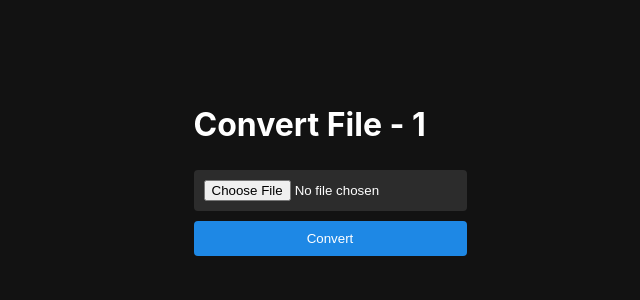
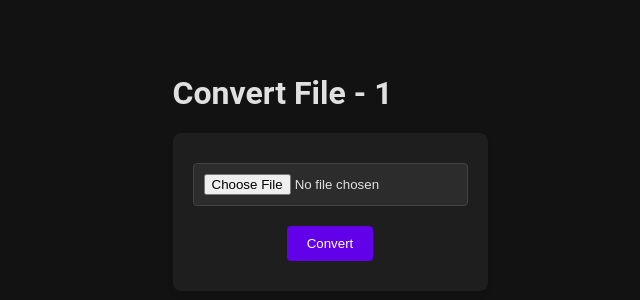
Before and after one commit to ChristopherStrom/web-converter, a React (Create React App) app in the folder frontend/: page /convert/1 in a window 1280 px wide. Shown: the part 228-528 px from the top of the page, without its empty margins (310-950 px from the left). Built offline with nearby package versions, Linux system fonts and the light colour scheme.

Commit message:
Update index.css

```diff
--- a/frontend/src/index.css
+++ b/frontend/src/index.css
@@ -1,8 +1,8 @@
 body {
   margin: 0;
-  font-family: -apple-system, BlinkMacSystemFont, 'Segoe UI', Roboto, 'Helvetica Neue', Arial, 'Noto Sans', sans-serif, 'Apple Color Emoji', 'Segoe UI Emoji', 'Segoe UI Symbol', 'Noto Color Emoji';
+  font-family: 'Roboto', sans-serif;
   background-color: #121212;
-  color: #ffffff;
+  color: #e0e0e0;
 }
 
 #root {
@@ -10,35 +10,54 @@ body {
   justify-content: center;
   align-items: center;
   height: 100vh;
+  padding: 20px;
+  box-sizing: border-box;
 }
 
 h1, h2, p {
-  color: #ffffff;
+  color: #e0e0e0;
 }
 
 form {
   display: flex;
   flex-direction: column;
+  align-items: center;
+  background-color: #1e1e1e;
+  padding: 20px;
+  border-radius: 8px;
+  box-shadow: 0 4px 6px rgba(0, 0, 0, 0.1);
 }
 
-input, button {
-  margin: 5px 0;
+input[type="file"] {
+  background-color: #2c2c2c;
+  color: #e0e0e0;
+  border: 1px solid #444;
+  border-radius: 4px;
   padding: 10px;
-  border: none;
-  border-radius: 4px;
-}
-
-input {
-  background-color: #2c2c2c;
-  color: #ffffff;
+  margin: 10px 0;
 }
 
 button {
-  background-color: #1e88e5;
+  background-color: #6200ea;
   color: #ffffff;
+  border: none;
+  border-radius: 4px;
+  padding: 10px 20px;
+  margin: 10px 0;
   cursor: pointer;
+  transition: background-color 0.3s ease;
 }
 
 button:hover {
-  background-color: #1565c0;
+  background-color: #3700b3;
 }
+
+.loader-container {
+  display: flex;
+  flex-direction: column;
+  align-items: center;
+}
+
+.loader-container p {
+  margin-top: 10px;
+}
```
